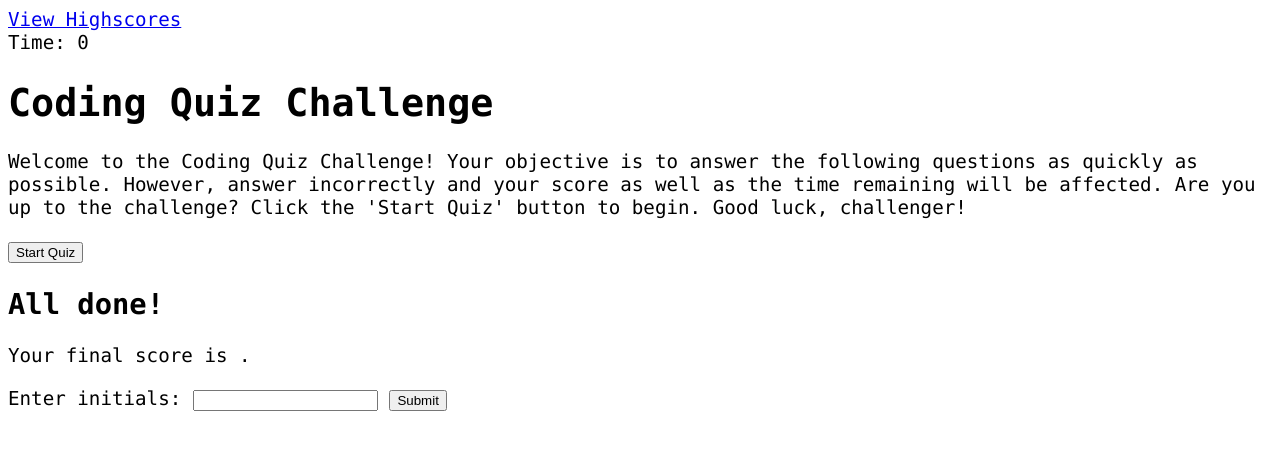
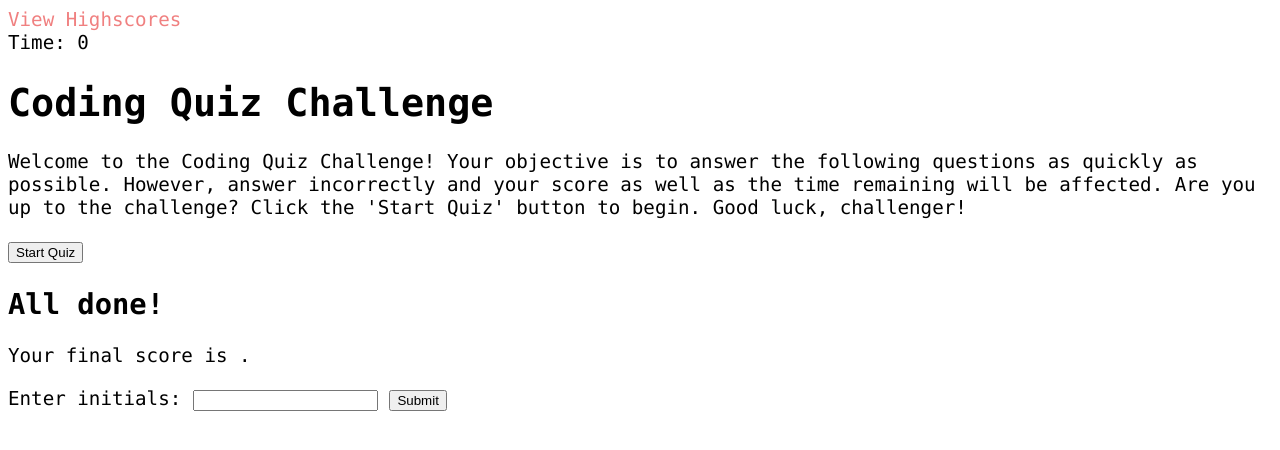
Before and after one commit to zavaletaosv/Code-Quiz, a plain HTML site: page index.html in a window 1280 px wide. Drawn offline with Linux system fonts and the light colour scheme.

Commit message:
style.css updated: 'view highscores' link color changed and made hoverable

```diff
--- a/css/style.css
+++ b/css/style.css
@@ -2,3 +2,13 @@ body {
     font-family: "Lucida Console", "Courier New", monospace;
     font-size: 120%;
 }
+
+a {
+    color: lightcoral;
+    text-decoration: none;
+    transition: color 0.1s;
+}
+
+a:hover {
+    color:lightpink;
+}
```
